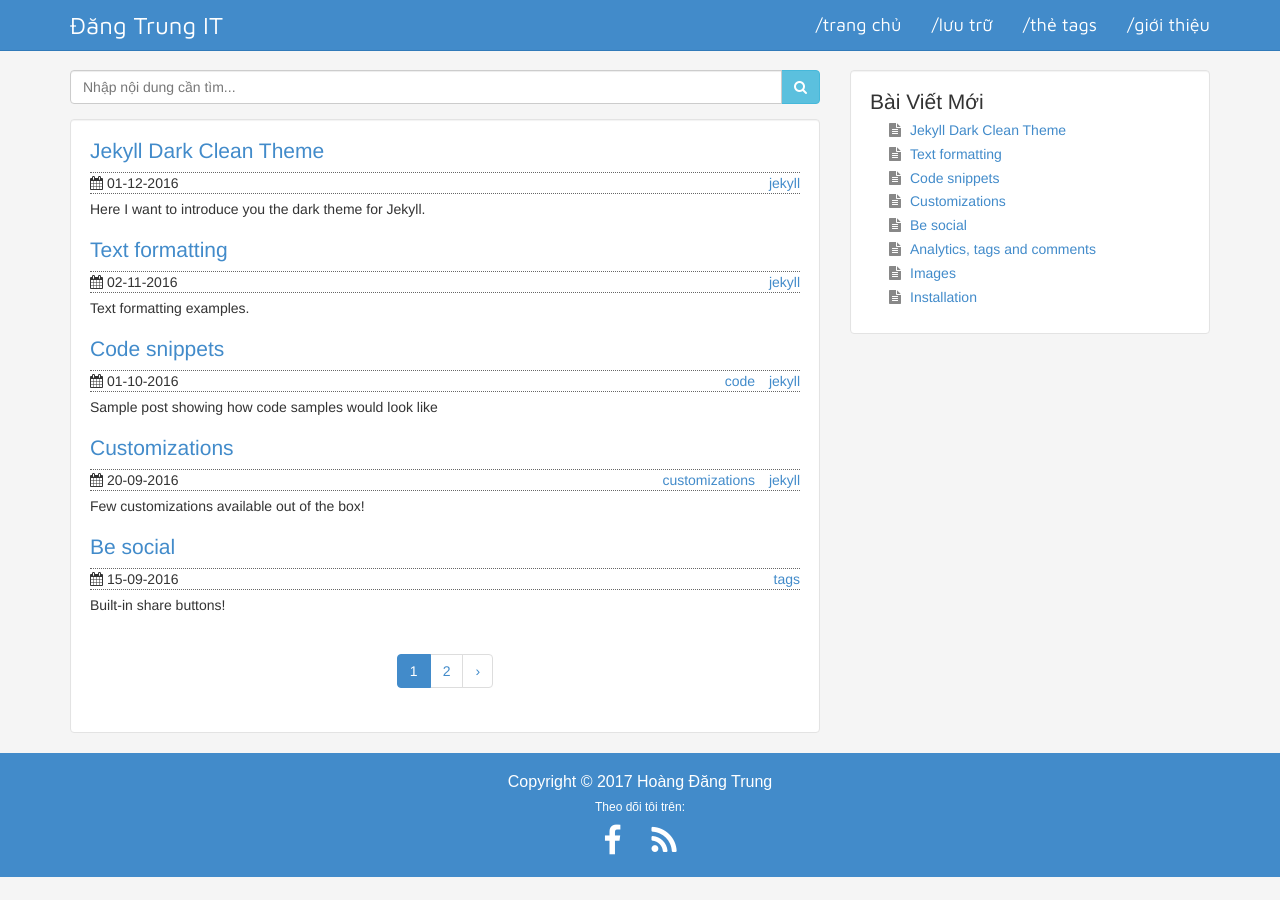
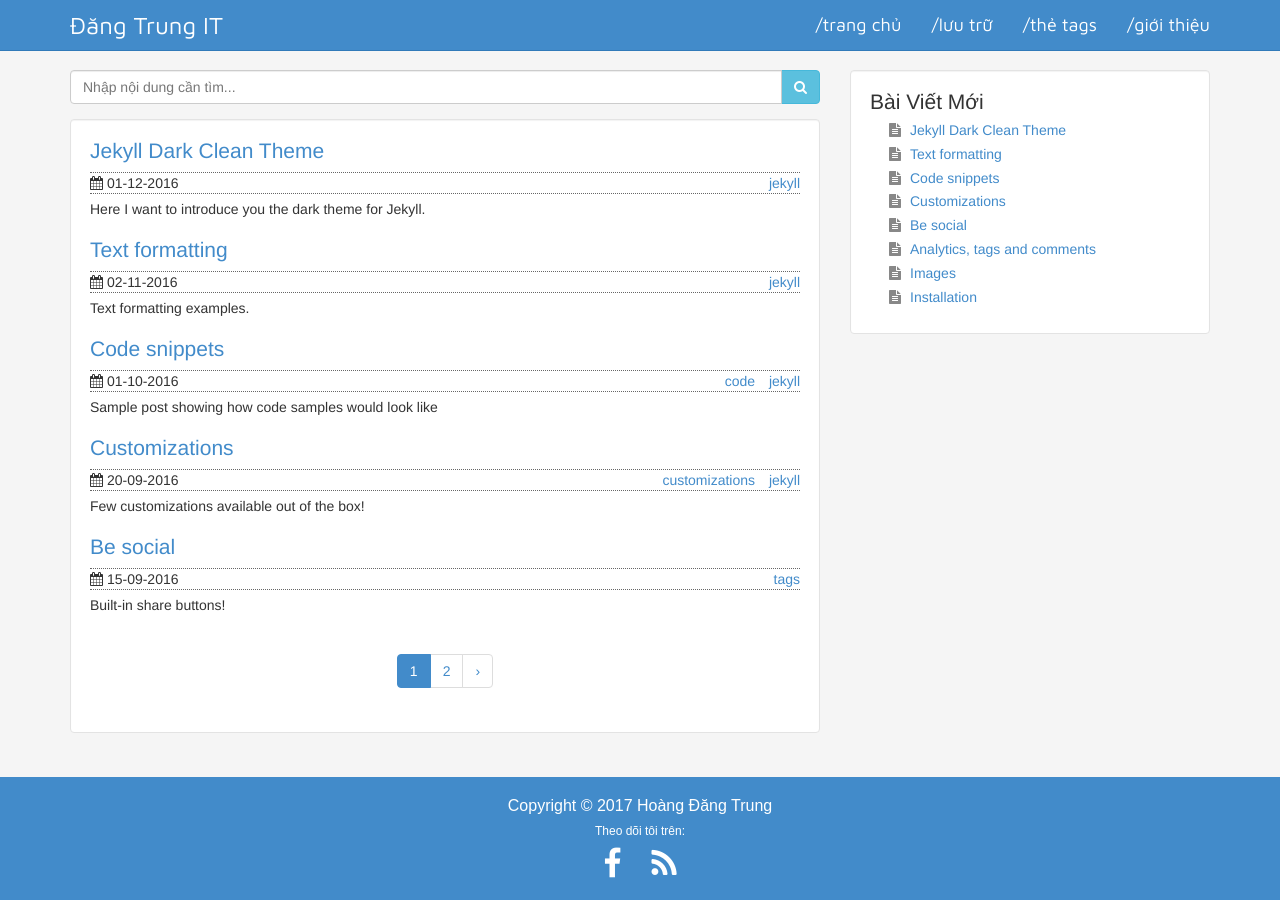
Before and after one commit to hoangdangtrungvn/hoangdangtrungvn.github.io, a Jekyll site: the page built from index.html, in a window 1280 px wide. Built offline with Jekyll 4.4.1, drawn with Linux system fonts in a browser that asks for light colours; the list of posts is cut into pages by our own code.

Commit message:
update css

```diff
--- a/css/theme.css
+++ b/css/theme.css
@@ -68,7 +68,7 @@ ul.social-media .fa-rss:hover { -webkit-animation: rss 1s ease-in-out forwards;
 .navbar .navbar-toggle:focus, .navbar .navbar-toggle:hover { background-color: #63a0d6; }
 .navbar .navbar-toggle .icon-bar { background-color: #fff; }
 
-.footer { font: normal 16px sans-serif; padding: 20px; }
+.footer { font: normal 16px sans-serif; padding: 20px; position: absolute; left: 0; bottom: 0; width: 100%; }
 
 .note, .warning { position: relative; border: 0; padding-left: 30px; }
 .note:before, .warning:before { font-size: 2em; font-family: FontAwesome; left: 0px; position: absolute; top: 0; }
```
